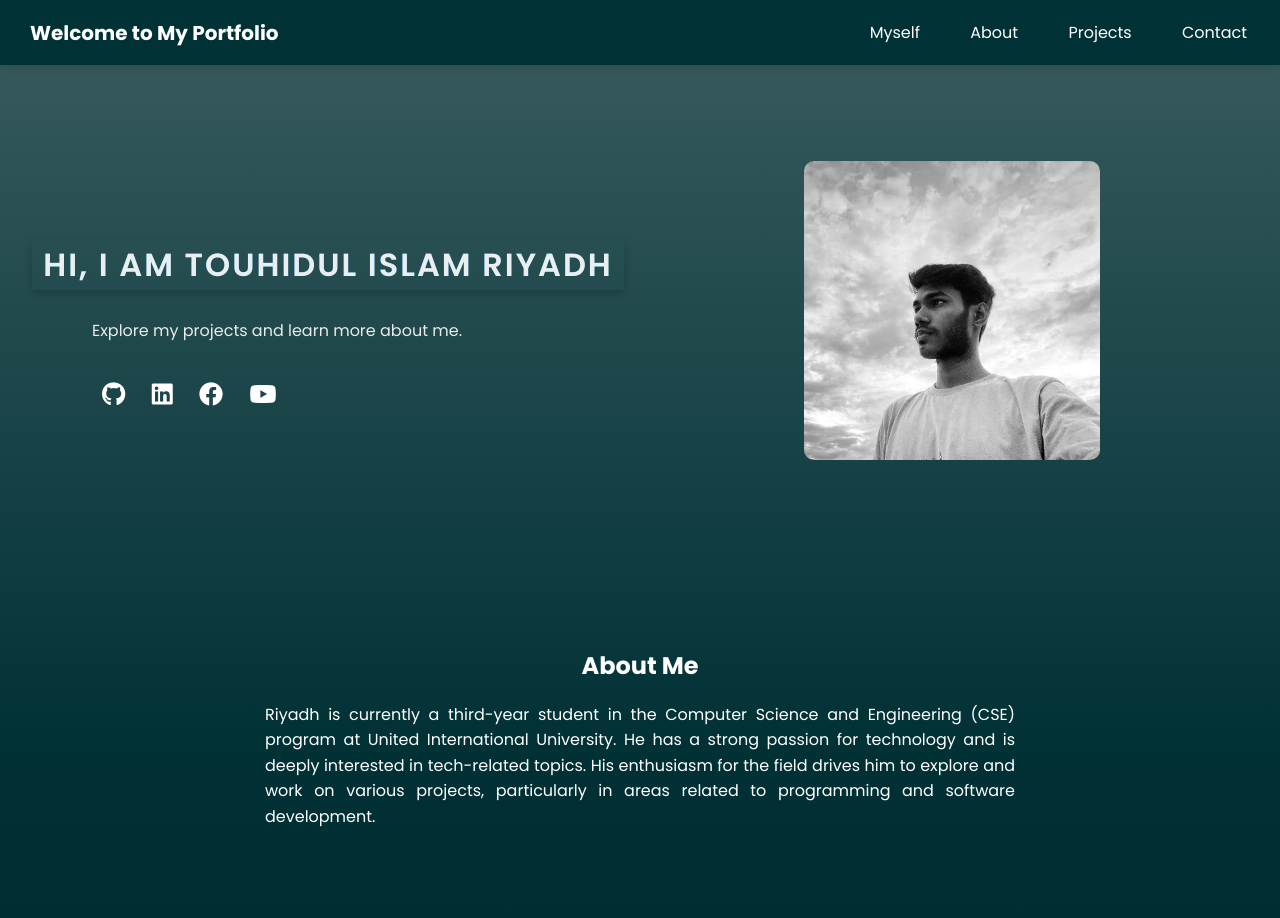
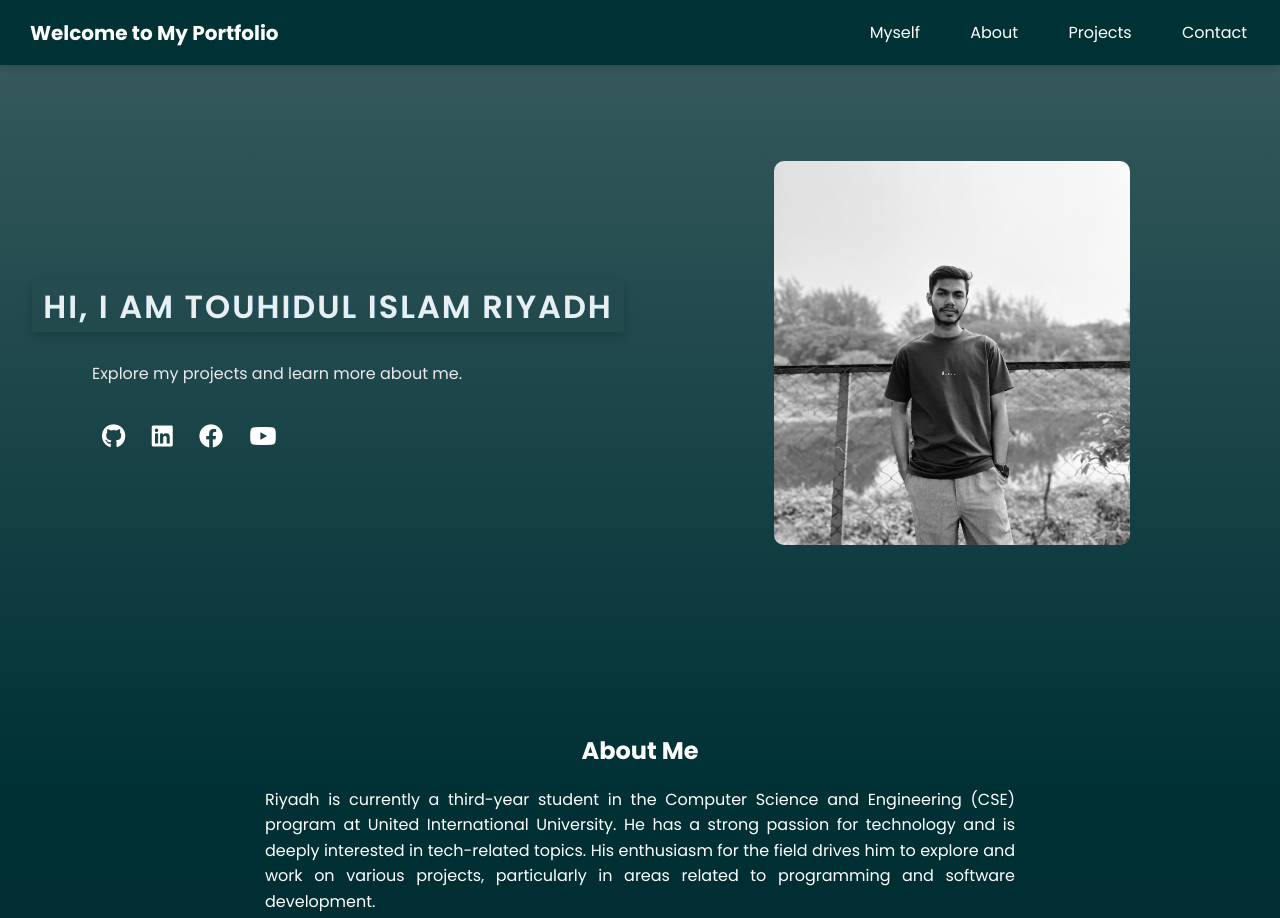
Before and after one commit to Riyadh435/My-Portfolio, a plain HTML site: page index.html in a window 1280 px wide. Shown: the top 918 px of the page. Drawn offline with Linux system fonts and the light colour scheme.

Commit message:
2nd commit

```diff
--- a/index.html
+++ b/index.html
@@ -59,7 +59,7 @@
           </div>
         </div>
         <div class="image">
-          <img src="./img/riyadh.jpg" alt="Hero Image" />
+          <img src="./img/r2.jpg" alt="Hero Image" />
         </div>
       </div>
     </section>
--- a/style.css
+++ b/style.css
@@ -114,7 +114,7 @@ header h2 {
 }
 
 .hero .image img {
-  max-width: 50%;
+  max-width: 60%;
   height: auto;
   border-radius: 10px;
 }
```
Also changed, not shown: img/r2.jpg (added).
